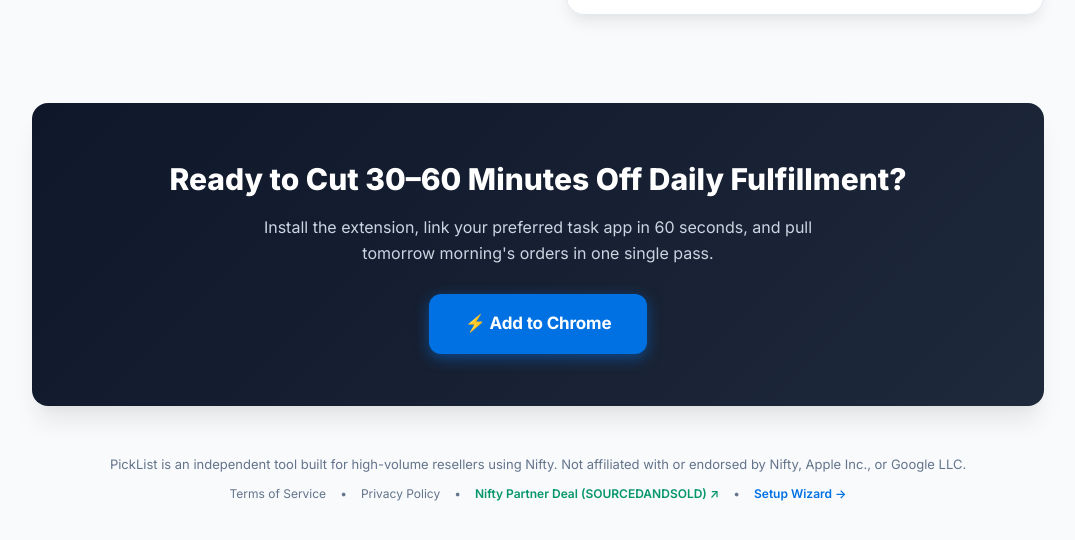
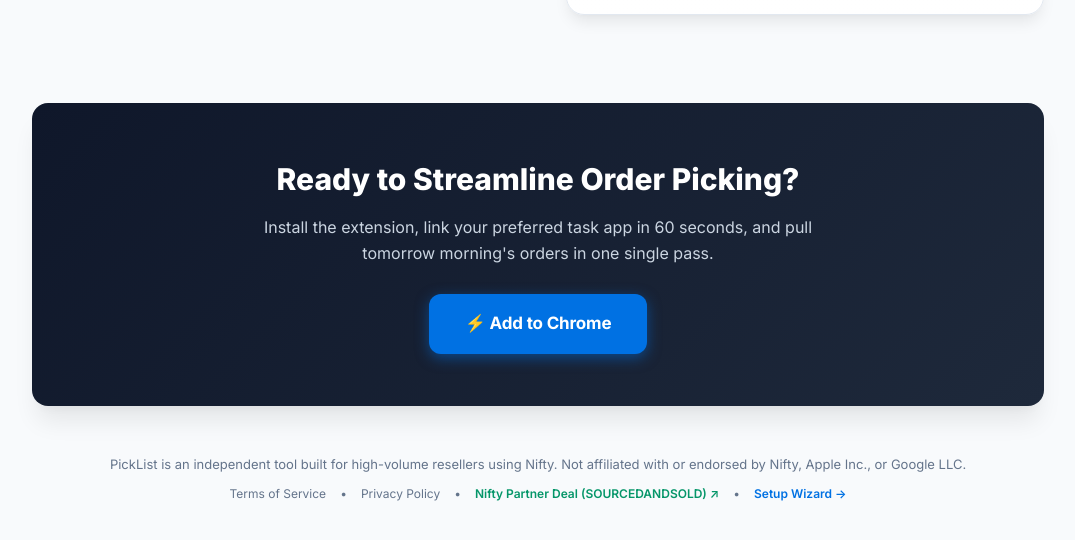
Before and after one commit to spencerstarky/picklist, a browser extension: page index.html in a window 1280 px wide. Shown: the part 4303-4843 px from the top of the page, without its empty margins (102-1177 px from the left). Drawn offline with Linux system fonts and the light colour scheme.

Commit message:
copy(cta): update bottom cta heading to Ready to Streamline Order Picking?

```diff
--- a/index.html
+++ b/index.html
@@ -2831,7 +2831,7 @@
 
     <!-- Bottom CTA Card -->
     <section class="cta-card">
-      <h2>Ready to Cut 30–60 Minutes Off Daily Fulfillment?</h2>
+      <h2>Ready to Streamline Order Picking?</h2>
       <p>
         Install the extension, link your preferred task app in 60 seconds, and pull tomorrow morning's orders in one single pass.
       </p>
```
Also changed, not shown: src/guide.html (+1 -1 lines).
